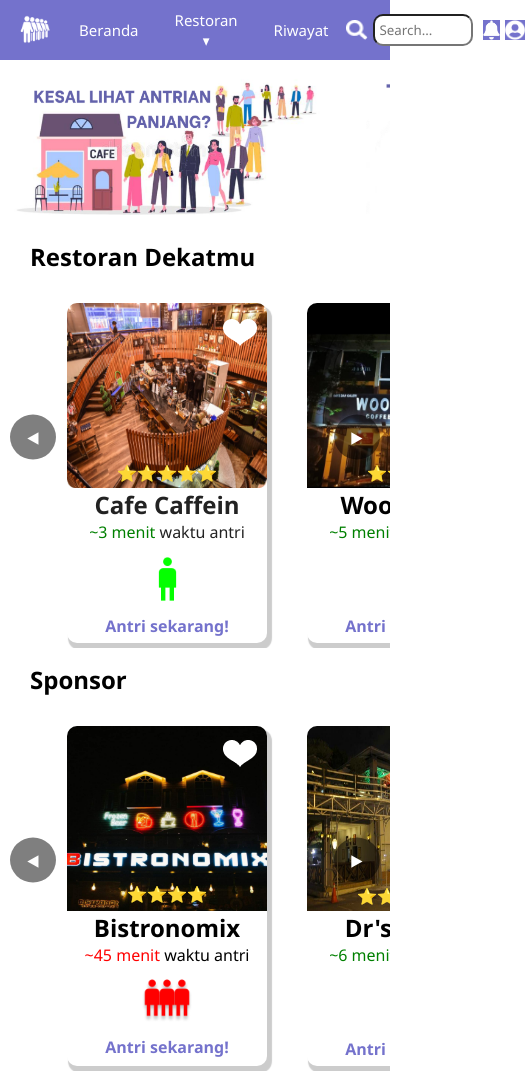
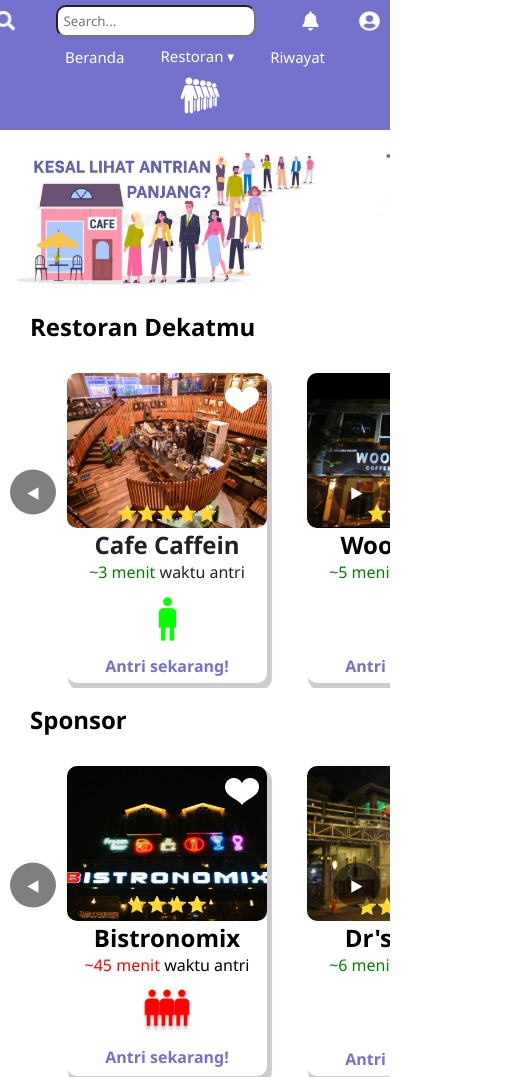
Before and after one commit to Zovtan/Antrean-Tugas, a plain HTML site: page HTML/beranda.html in a window 390 px wide. Shown: the top 1077 px of the page, 530 px wide, since content can reach past the window. Drawn offline with Linux system fonts and the light colour scheme.

Commit message:
Update beranda_style.css

```diff
--- a/CSS/beranda_style.css
+++ b/CSS/beranda_style.css
@@ -30,8 +30,6 @@ html {
   background-color: #7472cc;
   display: flex;
   align-items: center;
-  justify-content: start;
-  height: 60px;
 }
 
 nav img {
@@ -41,9 +39,11 @@ nav img {
 
 .antrean {
   height: 40px;
-  translate: 0px 5px;
   margin-left: 20px;
-  flex: 0.001;
+}
+
+.mobile {
+  display: none;
 }
 
 .navbar ul {
@@ -116,6 +116,11 @@ nav img {
   margin-right: 25px;
 }
 
+.bar-ipt {
+  display: flex;
+  align-items: center;
+}
+
 .bar input {
   border-radius: 10px;
   padding: 5px;
@@ -125,10 +130,6 @@ nav img {
 
 input:hover {
   box-shadow: 1px 1px 1px 1px rgba(0, 0, 0, 0.2);
-}
-
-.bar img {
-  translate: 0px 4px;
 }
 
 /* Gallery */
@@ -274,6 +275,8 @@ button {
 .resto-img {
   min-width: 250px;
   min-height: 190px;
+  border-bottom-left-radius: 10px;
+  border-bottom-right-radius: 10px;
 }
 
 .stars {
@@ -538,7 +541,6 @@ button {
   .bar input {
     width: 200px;
     margin-right: 10px;
-    translate: 0px 0px;
   }
 
   .bar img {
@@ -559,16 +561,60 @@ button {
   }
 }
 
+/* MOBILE */
 @media (max-width: 690px) {
-  /* BAR */
-  .bar input {
-    width: 100px;
-    margin-right: 10px;
-    translate: 0px 0px;
+  /* NAV */
+  .navbar {
+    flex-direction: column-reverse;
+  }
+
+  .bar {
+    width: 100%;
+    display: flex;
+    justify-content: space-between;
+    padding-top: 5px;
+  }
+
+  .pc {
+    display: none;
+  }
+
+  .mobile {
+    display: flex;
+    margin-top: 5px;
   }
 
   .dropbtn {
-    padding-top: 10px;
+    padding-top: 9px;
     padding-bottom: 10px;
   }
+
+  .nav-item a {
+    padding-top: 9px;
+    padding-bottom: 9px;
+  }
+
+  /* MAIN-PAGE */
+  .resto-container {
+    height: 315px;
+  }
+
+  .resto {
+    height: 310px;
+  }
+
+  .resto-img {
+    min-width: 200px;
+    min-height: 155px;
+  }
+
+  .favourite,
+  .queue {
+    max-width: 40px;
+    max-height: 40px;
+  }
+  .favourite {
+    translate: 75px -312px;
+  }
+
 }
```
